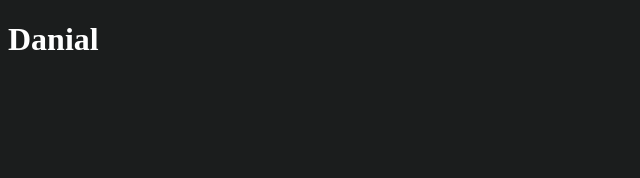
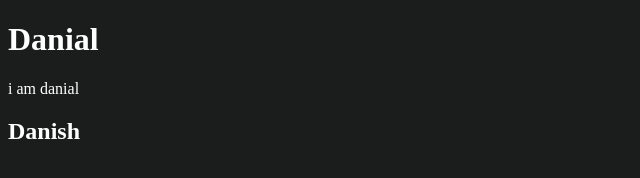
Before and after one commit to codingcss/test-repo, a plain HTML site: page index.html in a window 1280 px wide. Shown: the whole page, without its empty margins (0-640 px from the left). Drawn offline with Linux system fonts and the light colour scheme.

Commit message:
code update

```diff
--- a/index.html
+++ b/index.html
@@ -14,6 +14,12 @@
 <body>
     <h1>Danial</h1>
 
+    <p>
+        i am danial
+    </p>
+
+    <h2>Danish</h2>
+
     <script src="./week 1.3.js"></script>
 </body>
 </html>
```
